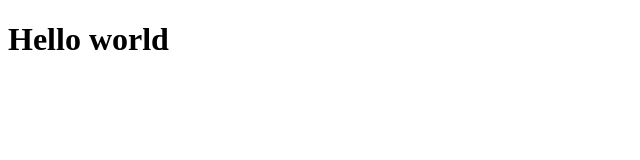
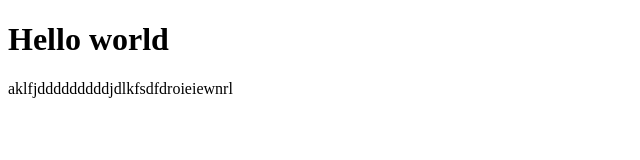
Before and after one commit to atif-baig21/Demo_Testing, a plain HTML site: page index.html in a window 1280 px wide. Shown: the whole page, without its empty margins (0-640 px from the left). Drawn offline with Linux system fonts and the light colour scheme.

Commit message:
index.html

```diff
--- a/index.html
+++ b/index.html
@@ -7,5 +7,6 @@
 
 <body>
 <h1>Hello world</h1>
+<p>aklfjdddddddddjdlkfsdfdroieiewnrl</p>
 </body>
 </html>
```
